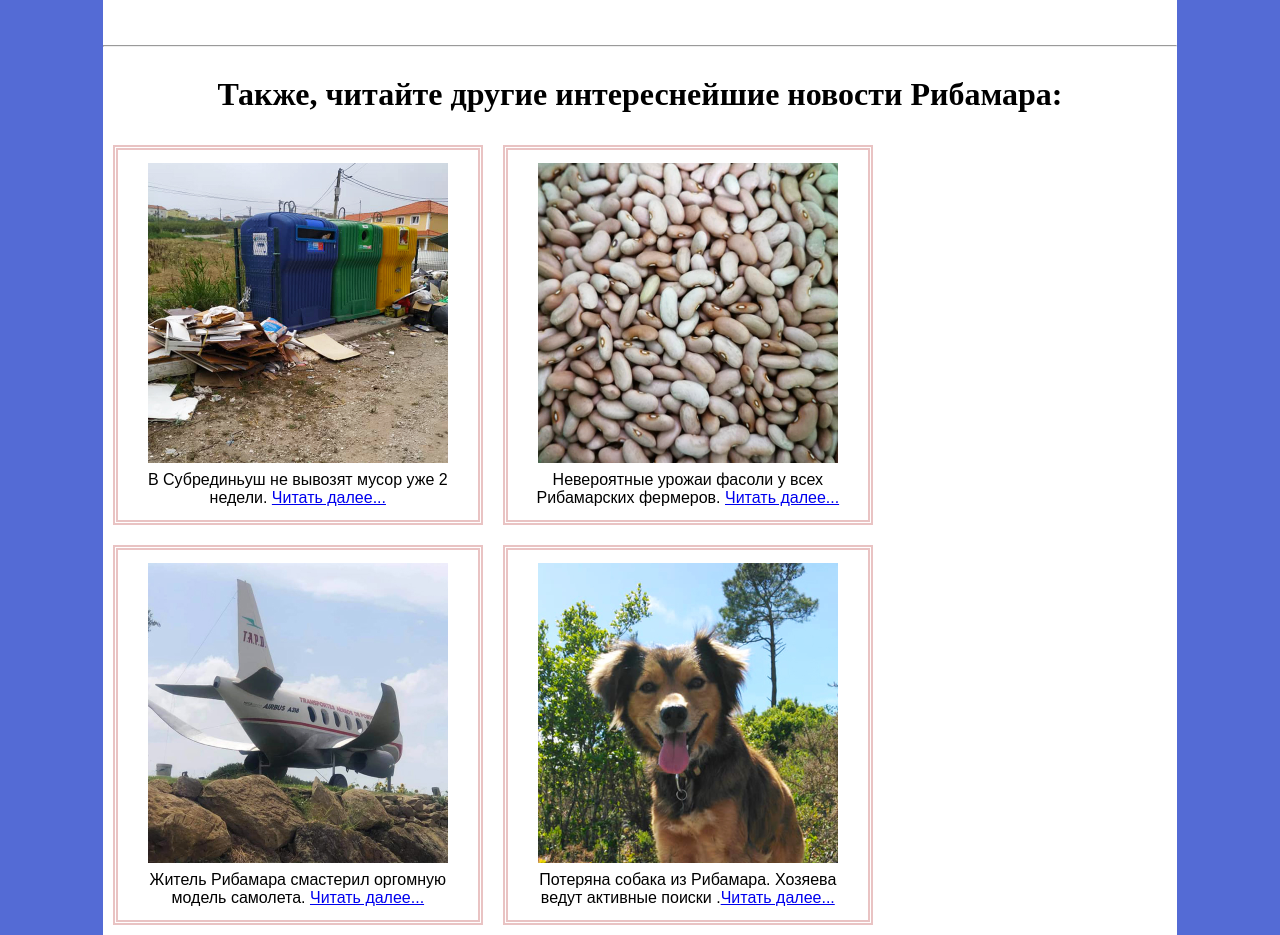
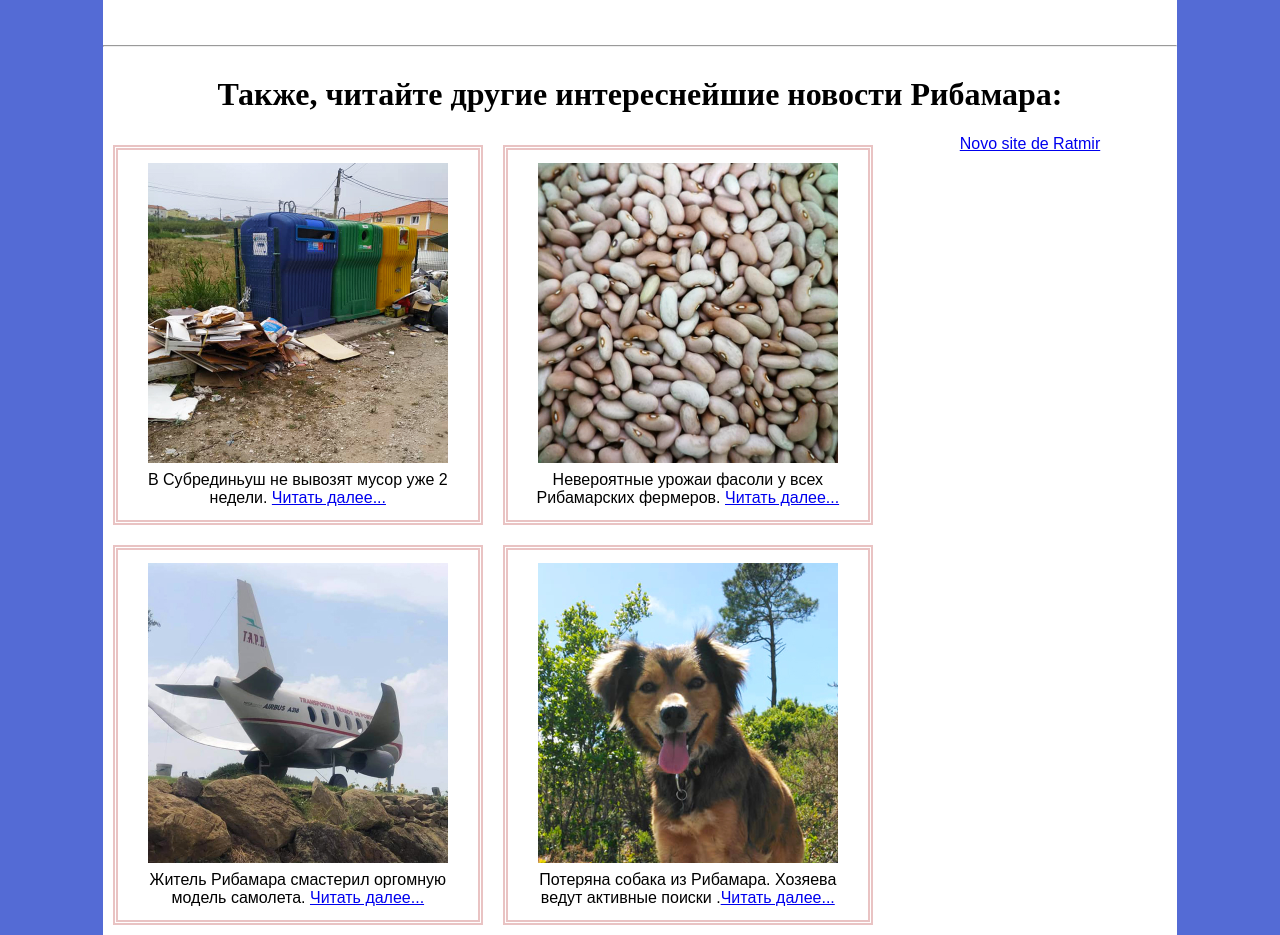
Before and after one commit to ratmir4ik/ribanews, a plain HTML site: page index.html in a window 1280 px wide. Shown: the part 1580-2515 px from the top of the page. Drawn offline with Linux system fonts and the light colour scheme.

Commit message:
Update index.html

```diff
--- a/index.html
+++ b/index.html
@@ -76,7 +76,9 @@
                     Потеряна собака из Рибамара. Хозяева<br>  ведут активные поиски .<a href="https://www.facebook.com/groups/238760780472/permalink/10164044748195473/">Читать далее...</a><br>
 
                 </div>
-
+                <div>
+                    <a href="https://ratmir4ik.github.io/Burning-Man/">Novo site de Ratmir</a>
+                </div>
             </div>
 
         </div>
```
